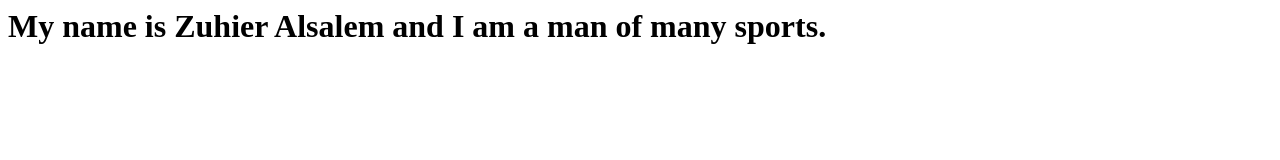
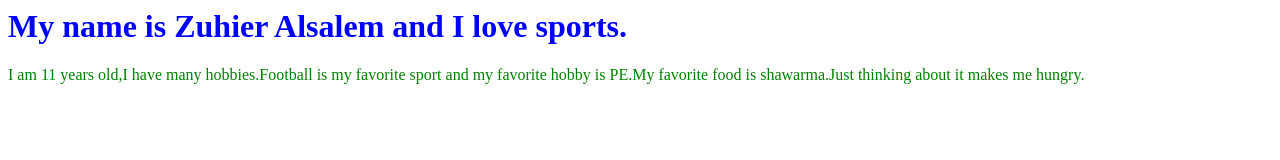
Before and after one commit to za10015/mypage, a plain HTML site: page index.html in a window 1280 px wide. Drawn offline with Linux system fonts and the light colour scheme.

Commit message:
Update index.html

```diff
--- a/index.html
+++ b/index.html
@@ -2,10 +2,24 @@
  <head>
 
  <title>Zuhier Alsalem</title>
+ <style>
+ h1{
+   color:blue;
+ }
+
+ p{
+   color:green;
+ }
+
+ </style>
  </head>
+
  <body>
 <h1>
-My name is Zuhier Alsalem and I am a man of many sports.
+My name is Zuhier Alsalem and I love sports.
 </h1>
+<P>
+I am 11 years old,I have many hobbies.Football is my favorite sport and my favorite hobby is PE.My favorite food is shawarma.Just thinking about it makes me hungry.
+</P>
  </body>
 </html>
```
